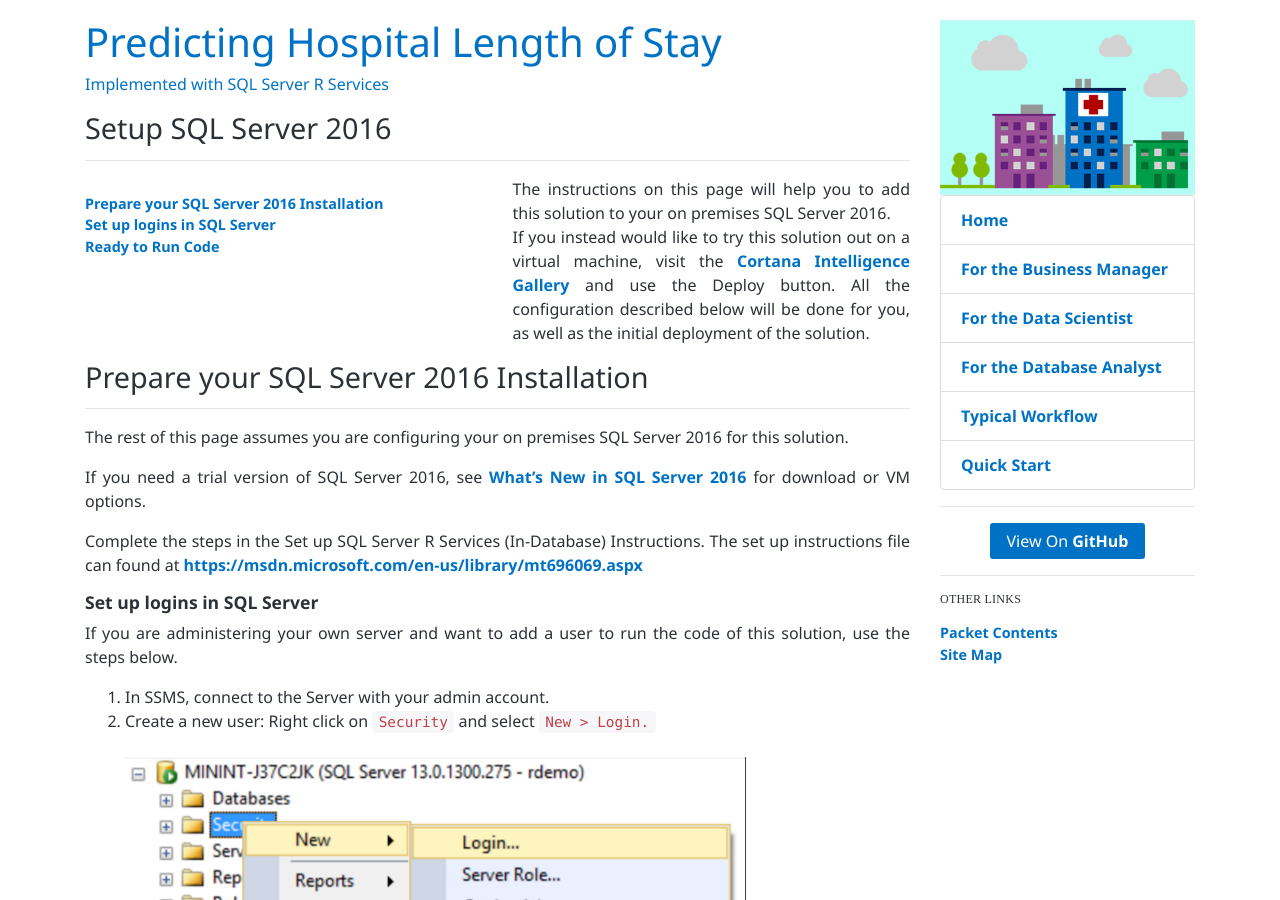
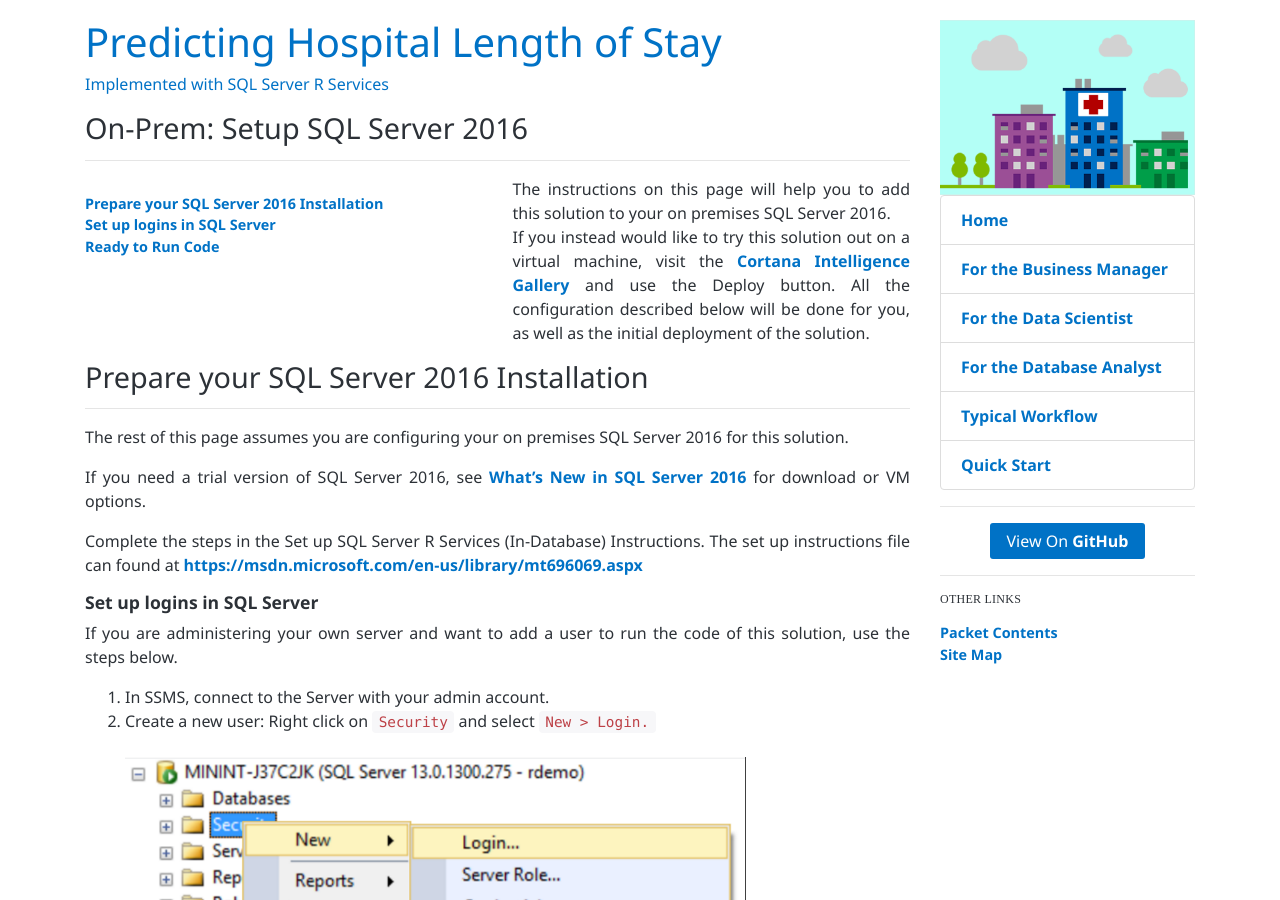
Before and after one commit to microsoft/r-server-hospital-length-of-stay, a Jekyll site: the page built from SetupSQL.md, in a window 1280 px wide and 900 px high. Built offline with Jekyll 4.4.1, drawn with Linux system fonts in a browser that asks for light colours; our own code applies the rules of GitHub Pages for plain Markdown files.

Commit message:
change title

```diff
--- a/SetupSQL.md
+++ b/SetupSQL.md
@@ -3,7 +3,7 @@
 title: On-Prem: Setup SQL Server 2016
 ---
 
-## Setup SQL Server 2016
+## On-Prem: Setup SQL Server 2016
 --------------------------
 
 <div class="row">
```
